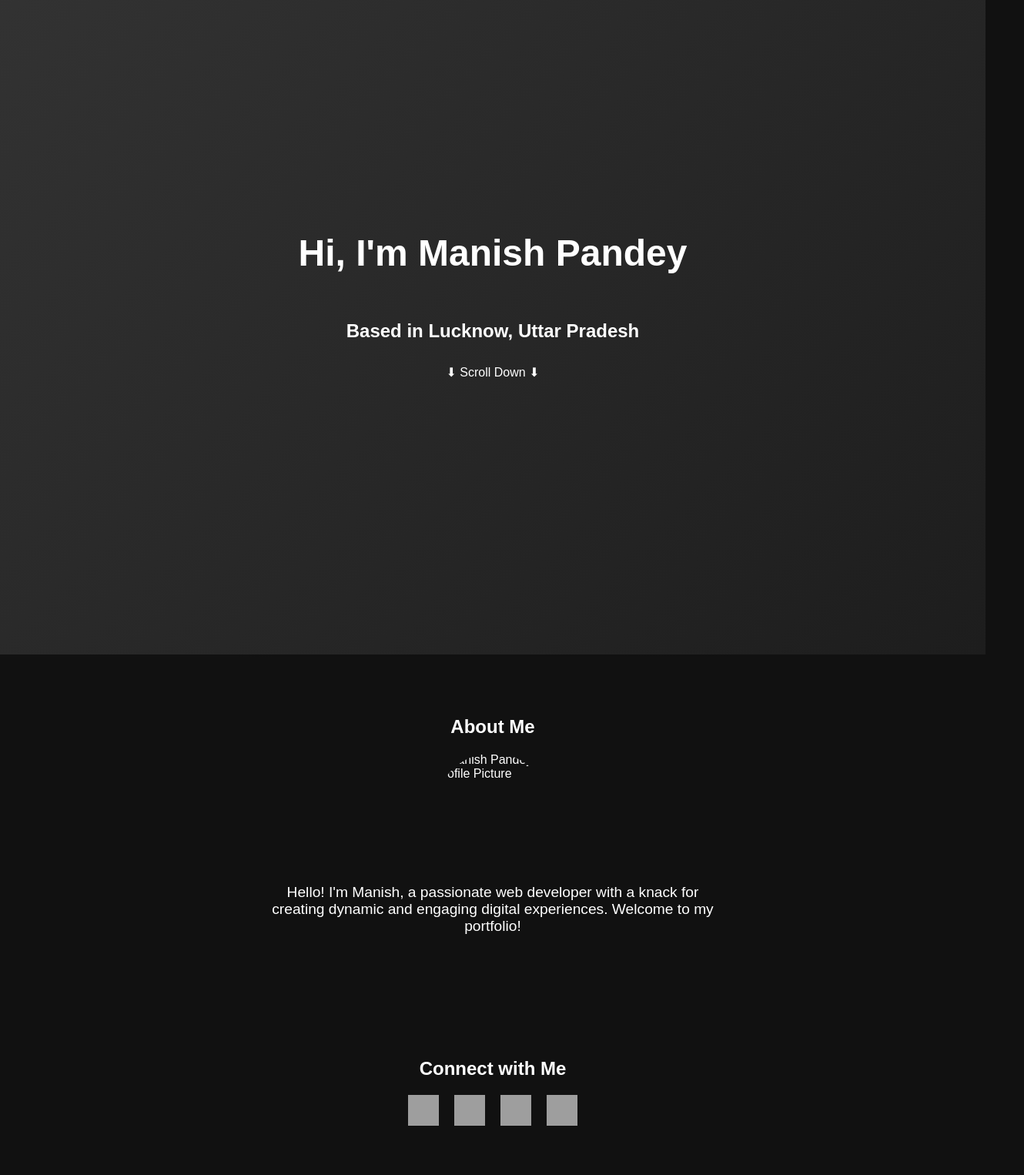
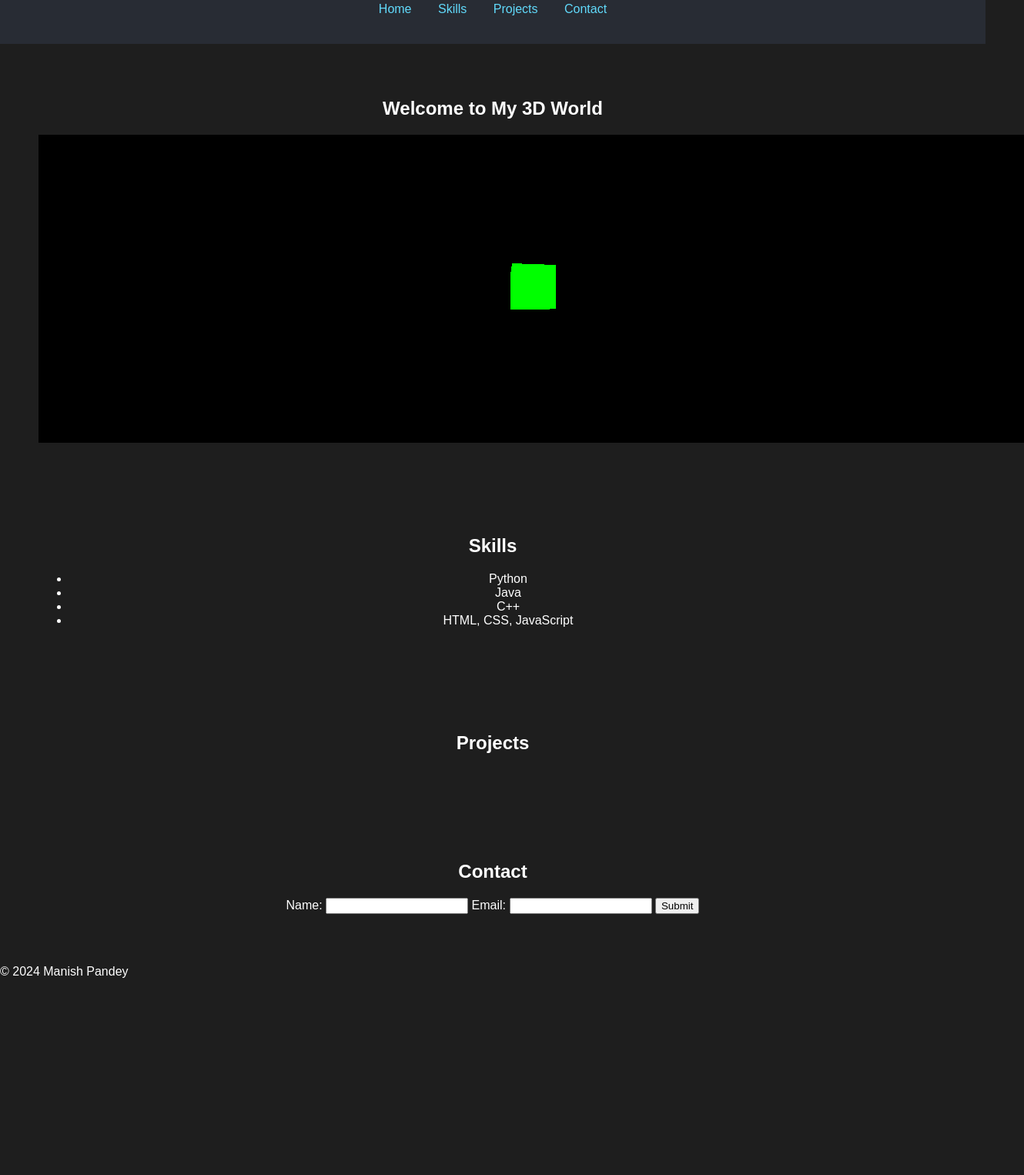
Before and after one commit to hmpmanish/Portfolio, a plain HTML site: page index.html in a window 1280 px wide. Shown: the part 70-1596 px from the top of the page at 77% size, 1330 px wide, since content can reach past the window. After the commit the page ends 1357 px from the top, so only its background shows below. Drawn offline with nearby package versions, Linux system fonts and the light colour scheme; grey boxes are pictures that could not be loaded; a script that the page names is missing.

Commit message:
Update index.html

```diff
--- a/index.html
+++ b/index.html
@@ -3,181 +3,58 @@
 <head>
     <meta charset="UTF-8">
     <meta name="viewport" content="width=device-width, initial-scale=1.0">
-    <title>Manish Pandey | Portfolio</title>
-    <style>
-        /* General Styling */
-        body {
-            margin: 0;
-            font-family: Arial, sans-serif;
-            background-color: #111;
-            color: #fff;
-            overflow-x: hidden;
-        }
-        h1, h2, p {
-            text-align: center;
-        }
-        section {
-            padding: 60px 20px;
-        }
-
-        /* Landing Page */
-        .landing {
-            height: 100vh;
-            display: flex;
-            flex-direction: column;
-            justify-content: center;
-            align-items: center;
-            background: linear-gradient(135deg, #1d1d1d, #333);
-            animation: gradientMove 8s infinite alternate;
-        }
-        .landing h1 {
-            font-size: 3em;
-            animation: fadeIn 3s;
-        }
-        .landing h2 {
-            font-size: 1.5em;
-            animation: fadeIn 5s;
-        }
-        .scroll-indicator {
-            margin-top: 20px;
-            animation: bounce 2s infinite;
-        }
-
-        /* About Me Section */
-        .about-me img {
-            border-radius: 50%;
-            width: 150px;
-            height: 150px;
-            display: block;
-            margin: 0 auto;
-            animation: zoomIn 2s ease;
-        }
-        .about-me p {
-            max-width: 600px;
-            margin: 20px auto;
-            font-size: 1.2em;
-            animation: fadeInUp 2s ease;
-        }
-
-        /* Connect with Me Section */
-        .connect .social-icons {
-            display: flex;
-            justify-content: center;
-            gap: 20px;
-            margin-top: 20px;
-        }
-        .social-icons a img {
-            width: 40px;
-            height: 40px;
-            transition: transform 0.3s ease;
-        }
-        .social-icons a:hover img {
-            transform: scale(1.2);
-        }
-
-        /* Contact Section */
-        .contact form {
-            max-width: 400px;
-            margin: 0 auto;
-            display: flex;
-            flex-direction: column;
-            gap: 10px;
-        }
-        .contact input, .contact textarea, .contact button {
-            padding: 10px;
-            font-size: 1em;
-            border: 1px solid #444;
-            border-radius: 5px;
-            background-color: #333;
-            color: #fff;
-        }
-        .contact button {
-            background-color: #ff6a00;
-            cursor: pointer;
-            transition: background 0.3s;
-        }
-        .contact button:hover {
-            background-color: #ff8a33;
-        }
-
-        /* Keyframes for animations */
-        @keyframes gradientMove {
-            0% { background: linear-gradient(135deg, #1d1d1d, #333); }
-            100% { background: linear-gradient(135deg, #333, #1d1d1d); }
-        }
-        @keyframes fadeIn {
-            from { opacity: 0; }
-            to { opacity: 1; }
-        }
-        @keyframes fadeInUp {
-            from { opacity: 0; transform: translateY(20px); }
-            to { opacity: 1; transform: translateY(0); }
-        }
-        @keyframes zoomIn {
-            from { transform: scale(0.8); }
-            to { transform: scale(1); }
-        }
-        @keyframes bounce {
-            0%, 100% { transform: translateY(0); }
-            50% { transform: translateY(-10px); }
-        }
-    </style>
+    <title>3D Portfolio | Manish Pandey</title>
+    <link rel="stylesheet" href="style.css">
 </head>
 <body>
+    <header>
+        <h1>Manish Pandey</h1>
+        <nav>
+            <ul>
+                <li><a href="#home">Home</a></li>
+                <li><a href="#skills">Skills</a></li>
+                <li><a href="#projects">Projects</a></li>
+                <li><a href="#contact">Contact</a></li>
+            </ul>
+        </nav>
+    </header>
 
-    <!-- Landing Page -->
-    <section class="landing">
-        <h1>Hi, I'm Manish Pandey</h1>
-        <h2>Based in Lucknow, Uttar Pradesh</h2>
-        <p class="scroll-indicator">⬇ Scroll Down ⬇</p>
+    <section id="home">
+        <h2>Welcome to My 3D World</h2>
+        <div id="three-canvas"></div>
     </section>
 
-    <!-- About Me Section -->
-    <section class="about-me" id="about">
-        <h2>About Me</h2>
-        <img src="profile.jpg" alt="Manish Pandey Profile Picture">
-        <p>Hello! I'm Manish, a passionate web developer with a knack for creating dynamic and engaging digital experiences. Welcome to my portfolio!</p>
+    <section id="skills">
+        <h2>Skills</h2>
+        <ul>
+            <li>Python</li>
+            <li>Java</li>
+            <li>C++</li>
+            <li>HTML, CSS, JavaScript</li>
+        </ul>
     </section>
 
-    <!-- Connect with Me Section -->
-    <section class="connect" id="connect">
-        <h2>Connect with Me</h2>
-        <div class="social-icons">
-            <a href="https://linkedin.com/in/hmpmanish" target="_blank"><img src="https://img.icons8.com/ios-filled/50/ffffff/linkedin.png" alt="LinkedIn"></a>
-            <a href="https://instagram.com/hmpmanish" target="_blank"><img src="https://img.icons8.com/ios-filled/50/ffffff/instagram-new.png" alt="Instagram"></a>
-            <a href="https://twitter.com/hmpmanish" target="_blank"><img src="https://img.icons8.com/ios-filled/50/ffffff/twitter.png" alt="Twitter"></a>
-            <a href="https://github.com/hmpmanish" target="_blank"><img src="https://img.icons8.com/ios-filled/50/ffffff/github.png" alt="GitHub"></a>
-        </div>
+    <section id="projects">
+        <h2>Projects</h2>
+        <div id="project-list"></div>
     </section>
 
+    <section id="contact">
+        <h2>Contact</h2>
+        <form id="contactForm">
+            <label for="name">Name:</label>
+            <input type="text" id="name" name="name" required>
+            <label for="email">Email:</label>
+            <input type="email" id="email" name="email" required>
+            <button type="submit">Submit</button>
+        </form>
+    </section>
 
+    <footer>
+        <p>&copy; 2024 Manish Pandey</p>
+    </footer>
 
-
-    <!-- Script to Send Contact Form Data to SheetDB -->
-    <script src="https://sheetdb.io/s/f/ygo5rga9xzqdn.js"></script>
-    <script>
-        document.getElementById('contactForm').addEventListener('submit', function(e) {
-            e.preventDefault();
-            const formData = new FormData(e.target);
-            const data = Object.fromEntries(formData.entries());
-
-            fetch('https://sheetdb.io/api/v1/ygo5rga9xzqdn', {
-                method: 'POST',
-                headers: {
-                    'Content-Type': 'application/json'
-                },
-                body: JSON.stringify({ data: data })
-            })
-            .then(response => response.json())
-            .then(data => {
-                alert("Message sent successfully!");
-                e.target.reset();
-            })
-            .catch(error => {
-                alert("There was an error sending the message.");
-            });
-        });
-    </script>
-
+    <script src="https://cdnjs.cloudflare.com/ajax/libs/three.js/r134/three.min.js"></script>
+    <script src="script.js"></script>
 </body>
 </html>
```
